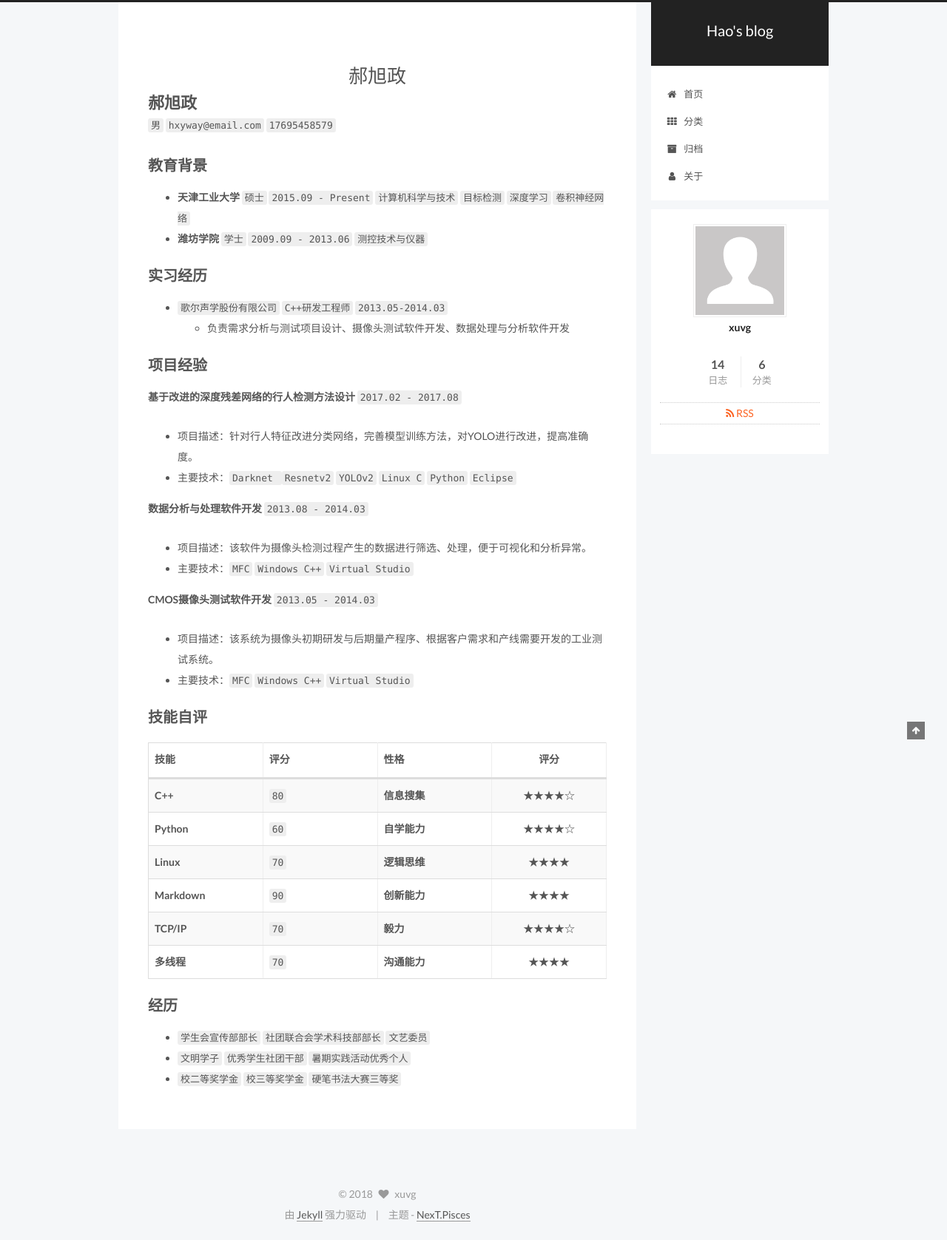
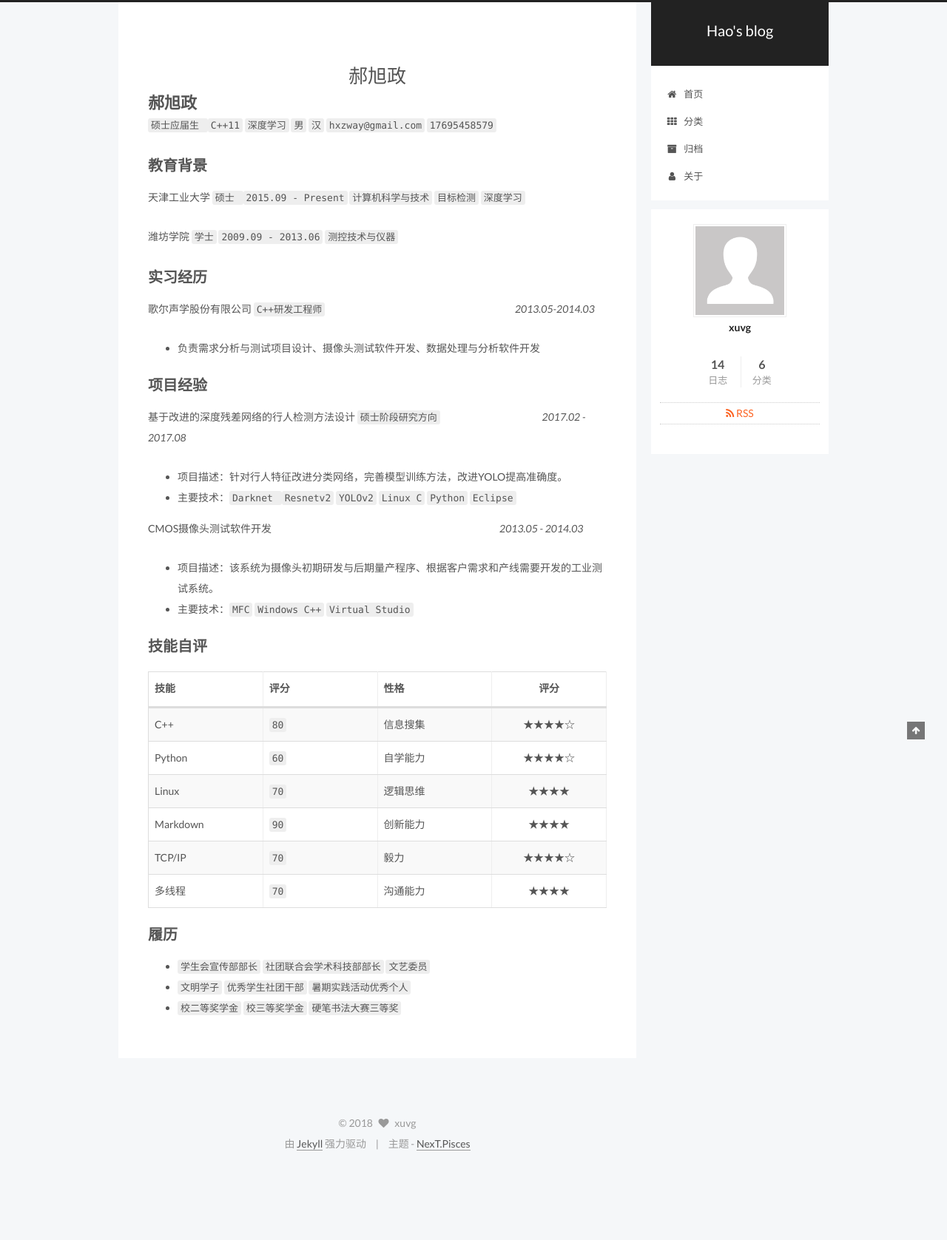
Before and after one commit to xuvg/xuvg.github.io, a Jekyll site: the page built from about/index.md, in a window 1280 px wide. Shown: the whole page at 74% size. Built offline with Jekyll 4.4.1, drawn with Linux system fonts in a browser that asks for light colours; our own code applies the rules of GitHub Pages for plain Markdown files; after the commit the page ends 1581 px from its top, so only the background shows below that.

Commit message:
add some

```diff
--- a/about/index.md
+++ b/about/index.md
@@ -5,47 +5,45 @@ type: about
 
 # 郝旭政
 
-`男` `hxyway@email.com` `17695458579`
+`硕士应届生  `   `C++11`   `深度学习`   `男`   `汉`   `hxzway@gmail.com`   `17695458579`
+
 ## 教育背景
 
--  **天津工业大学**  `硕士` `2015.09 - Present` `计算机科学与技术`  `目标检测`  `深度学习`  `卷积神经网络`
--  **潍坊学院**  `学士` `2009.09 - 2013.06` `测控技术与仪器`
+天津工业大学   `硕士 `   `2015.09 - Present`   `计算机科学与技术`   `目标检测`   `深度学习`
+
+潍坊学院   `学士`   `2009.09 - 2013.06`   `测控技术与仪器`
 
 ## 实习经历
 
-- `歌尔声学股份有限公司` `C++研发工程师` `2013.05-2014.03`
-  - 负责需求分析与测试项目设计、摄像头测试软件开发、数据处理与分析软件开发
+歌尔声学股份有限公司   `C++研发工程师`&nbsp;&nbsp;&nbsp;&nbsp;&nbsp;&nbsp;&nbsp;&nbsp;&nbsp;&nbsp;&nbsp;&nbsp;&nbsp;&nbsp;&nbsp;&nbsp;&nbsp;&nbsp;&nbsp;&nbsp;&nbsp;&nbsp;&nbsp;&nbsp;&nbsp;&nbsp;&nbsp;&nbsp;&nbsp;&nbsp;&nbsp;&nbsp;&nbsp;&nbsp;&nbsp;&nbsp;&nbsp;&nbsp;&nbsp;&nbsp;&nbsp;&nbsp;&nbsp;&nbsp;&nbsp;&nbsp;&nbsp;&nbsp;&nbsp;&nbsp;&nbsp;&nbsp;&nbsp;&nbsp;&nbsp;&nbsp;&nbsp;&nbsp;&nbsp;&nbsp;&nbsp;&nbsp;&nbsp;&nbsp;&nbsp;&nbsp;&nbsp;&nbsp;&nbsp;&nbsp;&nbsp;&nbsp;&nbsp;&nbsp;&nbsp;&nbsp;&nbsp;&nbsp;&nbsp;&nbsp;&nbsp;&nbsp;&nbsp;&nbsp;&nbsp;&nbsp;&nbsp;&nbsp;&nbsp;&nbsp;&nbsp;&nbsp;&nbsp;&nbsp;&nbsp;*2013.05-2014.03*
+
+- 负责需求分析与测试项目设计、摄像头测试软件开发、数据处理与分析软件开发
 
 ## 项目经验
 
-**基于改进的深度残差网络的行人检测方法设计**  `2017.02 - 2017.08`
+基于改进的深度残差网络的行人检测方法设计   `硕士阶段研究方向`&nbsp;&nbsp;&nbsp;&nbsp;&nbsp;&nbsp;&nbsp;&nbsp;&nbsp;&nbsp;&nbsp;&nbsp;&nbsp;&nbsp;&nbsp;&nbsp;&nbsp;&nbsp;&nbsp;&nbsp;&nbsp;&nbsp;&nbsp;&nbsp;&nbsp;&nbsp;&nbsp;&nbsp;&nbsp;&nbsp;&nbsp;&nbsp;&nbsp;&nbsp;&nbsp;&nbsp;&nbsp;&nbsp;&nbsp;&nbsp;&nbsp;&nbsp;&nbsp;&nbsp;&nbsp;&nbsp;&nbsp;&nbsp;&nbsp;&nbsp;&nbsp;*2017.02 - 2017.08*
 
-- 项目描述：针对行人特征改进分类网络，完善模型训练方法，对YOLO进行改进，提高准确度。
-- 主要技术：`Darknet ` `Resnetv2` `YOLOv2`  `Linux C` `Python` `Eclipse`
+- 项目描述：针对行人特征改进分类网络，完善模型训练方法，改进YOLO提高准确度。
+- 主要技术：`Darknet `   `Resnetv2`   `YOLOv2`   `Linux C`   `Python`   `Eclipse`
 
-**数据分析与处理软件开发** `2013.08 - 2014.03`
-
-- 项目描述：该软件为摄像头检测过程产生的数据进行筛选、处理，便于可视化和分析异常。
-- 主要技术：`MFC` `Windows C++` `Virtual Studio `
-
-**CMOS摄像头测试软件开发** `2013.05 - 2014.03`
+CMOS摄像头测试软件开发&nbsp;&nbsp;&nbsp;&nbsp;&nbsp;&nbsp;&nbsp;&nbsp;&nbsp;&nbsp;&nbsp;&nbsp;&nbsp;&nbsp;&nbsp;&nbsp;&nbsp;&nbsp;&nbsp;&nbsp;&nbsp;&nbsp;&nbsp;&nbsp;&nbsp;&nbsp;&nbsp;&nbsp;&nbsp;&nbsp;&nbsp;&nbsp;&nbsp;&nbsp;&nbsp;&nbsp;&nbsp;&nbsp;&nbsp;&nbsp;&nbsp;&nbsp;&nbsp;&nbsp;&nbsp;&nbsp;&nbsp;&nbsp;&nbsp;&nbsp;&nbsp;&nbsp;&nbsp;&nbsp;&nbsp;&nbsp;&nbsp;&nbsp;&nbsp;&nbsp;&nbsp;&nbsp;&nbsp;&nbsp;&nbsp;&nbsp;&nbsp;&nbsp;&nbsp;&nbsp;&nbsp;&nbsp;&nbsp;&nbsp;&nbsp;&nbsp;&nbsp;&nbsp;&nbsp;&nbsp;&nbsp;&nbsp;&nbsp;&nbsp;&nbsp;&nbsp;&nbsp;&nbsp;&nbsp;&nbsp;&nbsp;&nbsp;&nbsp;&nbsp;&nbsp;&nbsp;&nbsp;&nbsp;&nbsp;&nbsp;&nbsp;&nbsp;&nbsp;&nbsp;&nbsp;&nbsp;&nbsp;&nbsp;&nbsp;&nbsp;&nbsp;&nbsp;&nbsp;&nbsp;*2013.05 - 2014.03*
 
 - 项目描述：该系统为摄像头初期研发与后期量产程序、根据客户需求和产线需要开发的工业测试系统。
-- 主要技术：`MFC` `Windows C++` `Virtual Studio `
+- 主要技术：`MFC`   `Windows C++`   `Virtual Studio `
 
 ## 技能自评
 
 | 技能               | 评分 | 性格 | 评分 |
 | ------------------ | :--- | ------------------ | :------------------: |
-| **C++**      | `80` | **信息搜集** | ★★★★☆ |
-| **Python**   | `60` | **自学能力** | ★★★★☆ |
-| **Linux**    | `70` | **逻辑思维** | ★★★★ |
-| **Markdown**   | `90` | **创新能力** | ★★★★ |
-| **TCP/IP**     | `70` | **毅力** | ★★★★☆ |
-| **多线程**     | `70` | **沟通能力** | ★★★★ |
+| C++      | `80` | 信息搜集 | ★★★★☆ |
+| Python   | `60` | 自学能力 | ★★★★☆ |
+| Linux    | `70` | 逻辑思维 | ★★★★ |
+| Markdown   | `90` | 创新能力 | ★★★★ |
+| TCP/IP     | `70` | 毅力 | ★★★★☆ |
+| 多线程     | `70` | 沟通能力 | ★★★★ |
 
-## 经历
+## 履历
 
-- `学生会宣传部部长` `社团联合会学术科技部部长` `文艺委员`
-- `文明学子` `优秀学生社团干部` `暑期实践活动优秀个人`
-- `校二等奖学金` `校三等奖学金` `硬笔书法大赛三等奖 `
+- `学生会宣传部部长`   `社团联合会学术科技部部长`   `文艺委员`
+- `文明学子`   `优秀学生社团干部`   `暑期实践活动优秀个人`
+- `校二等奖学金`   `校三等奖学金`   `硬笔书法大赛三等奖 `
```
